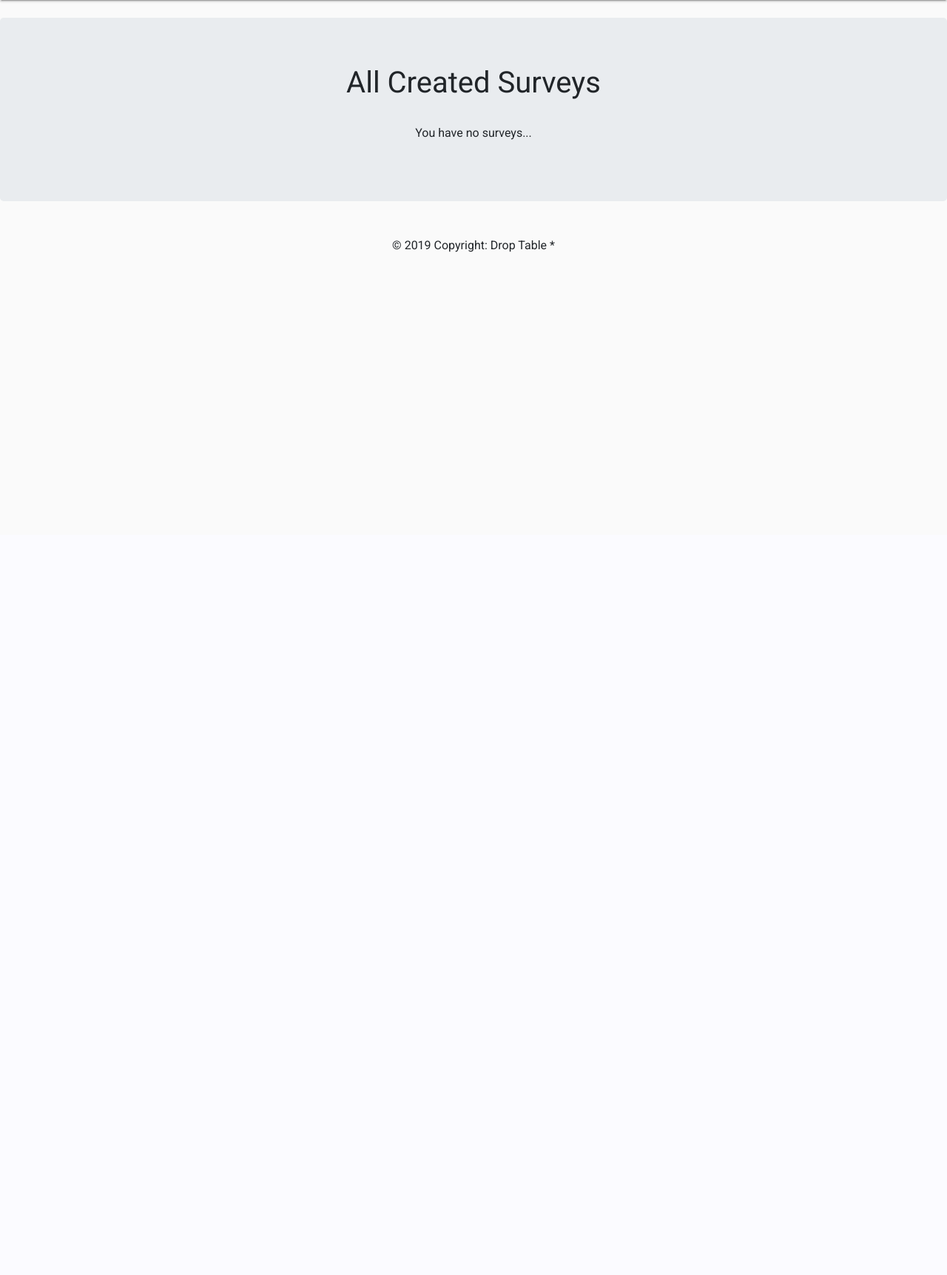
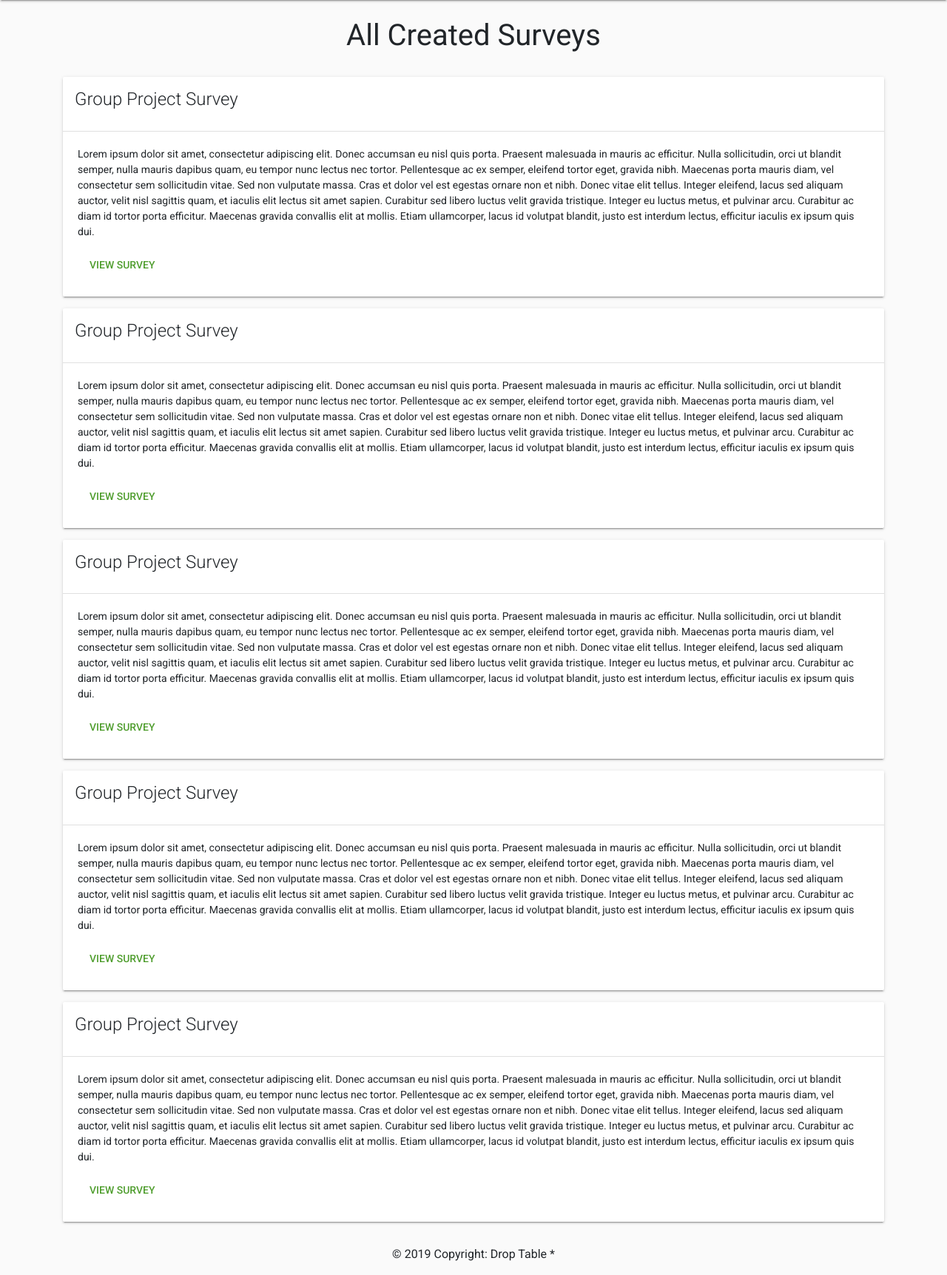
Before and after one commit to Steveo539/Ultimate-Perception-Tool, a Python web app: template src/templates/survey/index.html in a window 1280 px wide. Shown: the part 77-1801 px from the top of the page at 74% size. Before the commit the page ends 418 px from the top, so only its background shows below. Run offline with Jinja, Linux system fonts and the light colour scheme; the template is opened without the code that fills it, so the values that code supplies are empty; some libraries are stand-ins or nearby versions.

Commit message:
dummy hardcoded view survey page.

```diff
--- a/src/templates/survey/index.html
+++ b/src/templates/survey/index.html
@@ -2,17 +2,46 @@
 
 {% block body %}
     <br/>
-    <div class="jumbotron text-center">
-        <h1>All Created Surveys</h1>
+    <div class="container">
+        <h1 class="text-center">All Created Surveys</h1>
+
         <br/>
         {% if surveys %}
             {% for survey in surveys %}
+
                 {{ survey['name'] }}:
                 <a href="{{ url_for('view_form', form_id=survey['id']) }}" class="btn btn-primary btn-raised">View</a>
                 <hr>
             {% endfor %}
         {% else %}
-            <p>You have no surveys...</p>
+            {% for i in range(5) %}
+                <div class="card">
+                    <div class="card-header">
+                        <h5 class="card-title">Group Project Survey</h5>
+                    </div>
+                    <div class="card-body">
+                        <p class="card-text">Lorem ipsum dolor sit amet, consectetur adipiscing elit. Donec accumsan eu
+                            nisl
+                            quis porta. Praesent malesuada in mauris ac efficitur. Nulla sollicitudin, orci ut blandit
+                            semper, nulla mauris dapibus quam, eu tempor nunc lectus nec tortor. Pellentesque ac ex
+                            semper,
+                            eleifend tortor eget, gravida nibh. Maecenas porta mauris diam, vel consectetur sem
+                            sollicitudin
+                            vitae. Sed non vulputate massa. Cras et dolor vel est egestas ornare non et nibh. Donec
+                            vitae
+                            elit tellus. Integer eleifend, lacus sed aliquam auctor, velit nisl sagittis quam, et
+                            iaculis
+                            elit lectus sit amet sapien. Curabitur sed libero luctus velit gravida tristique. Integer eu
+                            luctus metus, et pulvinar arcu. Curabitur ac diam id tortor porta efficitur. Maecenas
+                            gravida
+                            convallis elit at mollis. Etiam ullamcorper, lacus id volutpat blandit, justo est interdum
+                            lectus, efficitur iaculis ex ipsum quis dui.
+                        </p>
+                        <a href="#" class="btn btn-primary">View Survey</a>
+                    </div>
+                </div>
+                <p/>
+            {% endfor %}
         {% endif %}
     </div>
 {% endblock %}
```
